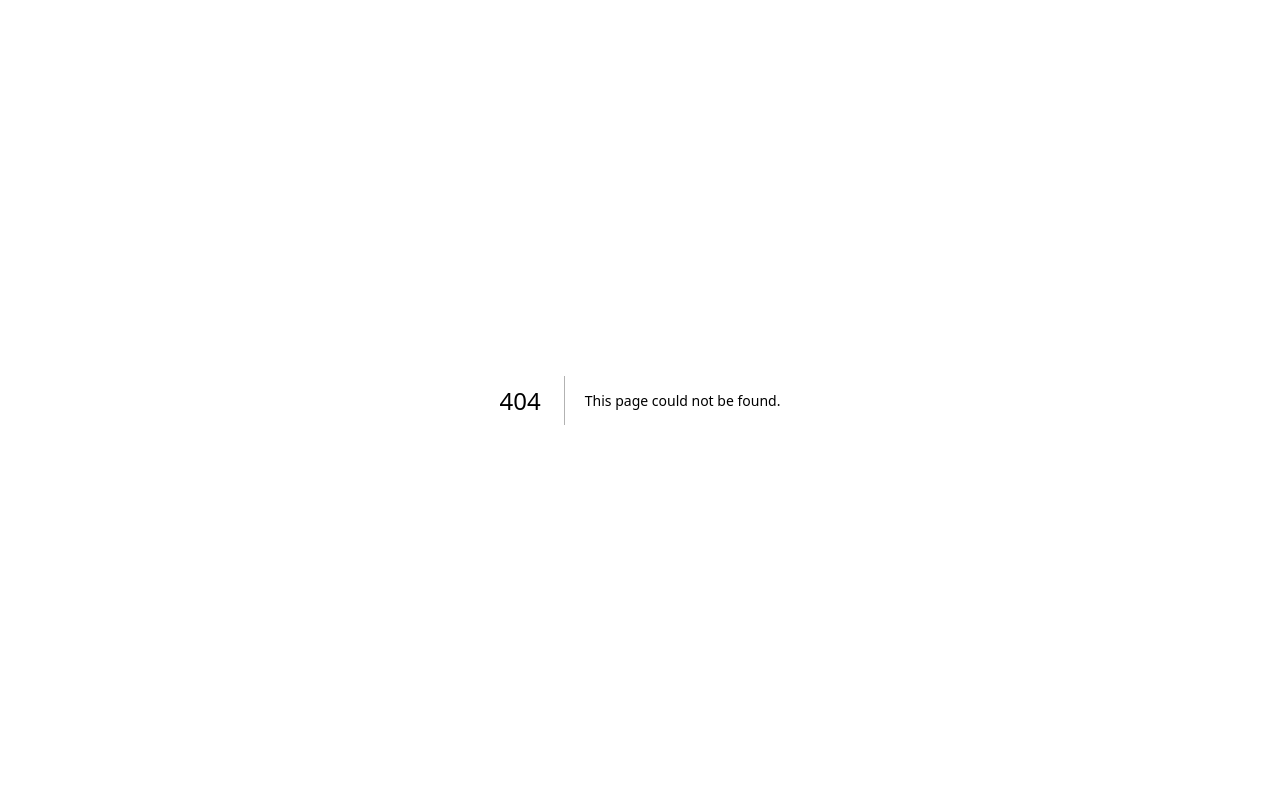
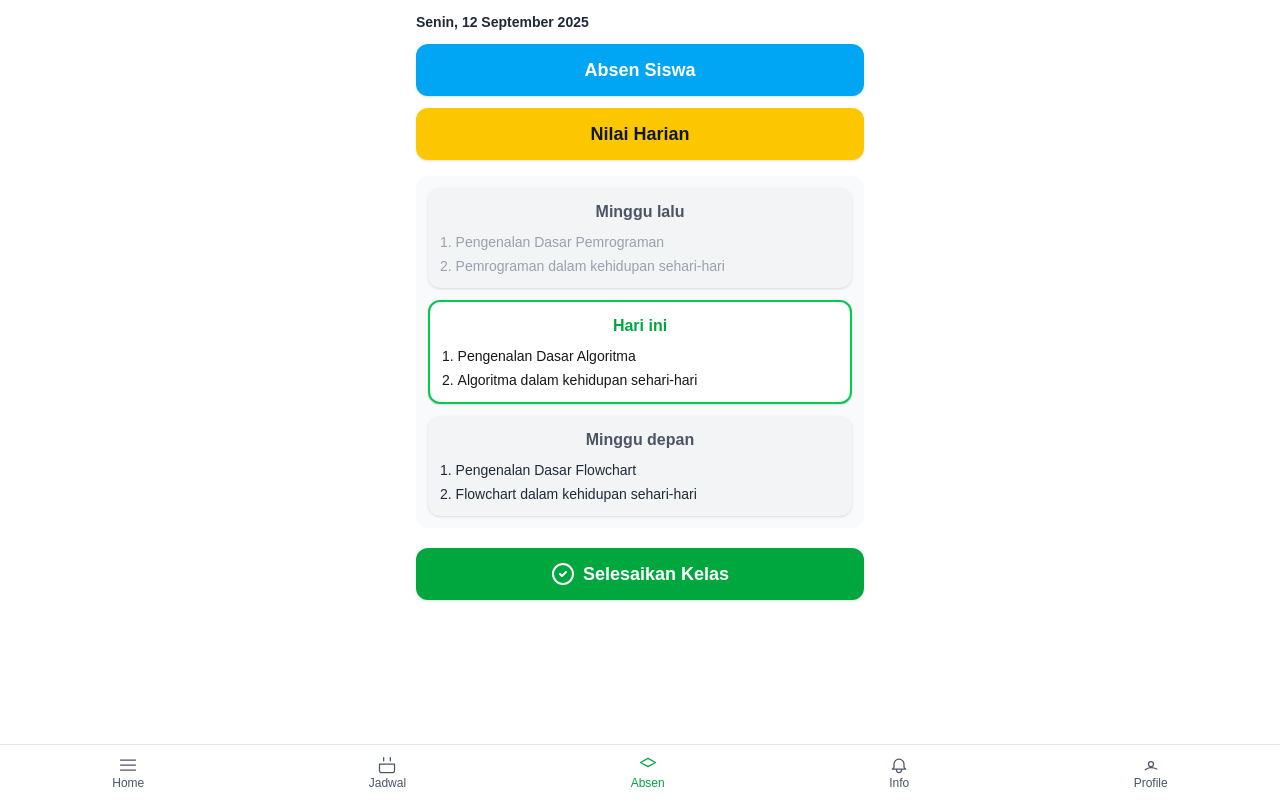
Before and after one commit to ahaydeid/absen-app, a Next.js app: page /today in a window 1280 px wide. Before the commit this address had no page. Built offline with nearby package versions, Linux system fonts and the light colour scheme.

Commit message:
Tambah link ke today

```diff
--- a/src/app/components/TodaySection.tsx
+++ b/src/app/components/TodaySection.tsx
@@ -1,6 +1,7 @@
 "use client";
 
 import { ArrowUpRight, Check } from "lucide-react";
+import Link from "next/link";
 
 export default function TodaySection() {
   const items = [
@@ -65,7 +66,8 @@ export default function TodaySection() {
                   <div className="text-base font-extrabold text-gray-900">{item.title}</div>
                   <div className="italic text-gray-600 text-sm">{item.subject}</div>
                 </div>
-                <ArrowUpRight className="w-5 h-5 text-gray-400" />
+                <Link href="/today"><ArrowUpRight className="w-5 h-5 text-gray-400" /></Link>
+
               </div>
 
               <div className="flex flex-wrap items-center gap-2 mt-2">
--- /dev/null
+++ b/src/app/today/page.tsx
@@ -0,0 +1,169 @@
+"use client";
+
+import { CheckCircle2 } from "lucide-react";
+
+export default function TodayPage() {
+  const sections = [
+    {
+      title: "Minggu lalu",
+      items: [
+        "Pengenalan Dasar Pemrograman",
+        "Pemrograman dalam kehidupan sehari-hari",
+      ],
+      style: "bg-gray-100 text-gray-400 border-none",
+      titleStyle: "text-gray-600 font-semibold",
+    },
+    {
+      title: "Hari ini",
+      items: [
+        "Pengenalan Dasar Algoritma",
+        "Algoritma dalam kehidupan sehari-hari",
+      ],
+      style: "border-2 border-green-500 bg-white",
+      titleStyle: "text-green-600 font-semibold",
+    },
+    {
+      title: "Minggu depan",
+      items: [
+        "Pengenalan Dasar Flowchart",
+        "Flowchart dalam kehidupan sehari-hari",
+      ],
+      style: "bg-gray-100 text-gray-800 border-none",
+      titleStyle: "text-gray-600 font-semibold",
+    },
+  ];
+
+  return (
+    <div className="min-h-screen bg-white flex flex-col items-center px-4 pb-20">
+      <div className="w-full max-w-md mt-3">
+        <p className="text-sm font-bold text-gray-800 mb-3">
+          Senin, 12 September 2025
+        </p>
+
+        <div className="flex flex-col gap-3 mb-4">
+          <button className="bg-sky-500 text-white font-extrabold text-lg rounded-xl py-3 shadow">
+            Absen Siswa
+          </button>
+          <button className="bg-yellow-400 text-gray-900 font-semibold text-lg rounded-xl py-3 shadow">
+            Nilai Harian
+          </button>
+        </div>
+
+        <div className="bg-gray-50 rounded-xl p-3 space-y-3">
+          {sections.map((sec, i) => (
+            <div
+              key={i}
+              className={`rounded-xl p-3 ${sec.style} shadow-sm`}
+            >
+              <h3
+                className={`text-center text-base mb-2 ${sec.titleStyle}`}
+              >
+                {sec.title}
+              </h3>
+              <ol className="list-decimal list-inside space-y-1 text-sm">
+                {sec.items.map((item, idx) => (
+                  <li key={idx}>{item}</li>
+                ))}
+              </ol>
+            </div>
+          ))}
+        </div>
+
+        <div className="mt-5">
+          <button className="w-full bg-green-600 hover:bg-green-700 text-white font-bold text-lg rounded-xl py-3 flex items-center justify-center gap-2 shadow">
+            <CheckCircle2 className="w-6 h-6" />
+            Selesaikan Kelas
+          </button>
+        </div>
+      </div>
+
+      <div className="fixed bottom-0 left-0 right-0 bg-white border-t border-gray-200 h-14 flex justify-around items-center text-xs text-gray-600">
+        <div className="flex flex-col items-center">
+          <svg
+            xmlns="http://www.w3.org/2000/svg"
+            className="w-5 h-5"
+            viewBox="0 0 24 24"
+            fill="none"
+            stroke="currentColor"
+          >
+            <path
+              strokeWidth="1.5"
+              strokeLinecap="round"
+              strokeLinejoin="round"
+              d="M3 12h18M3 6h18M3 18h18"
+            />
+          </svg>
+          <span>Home</span>
+        </div>
+        <div className="flex flex-col items-center">
+          <svg
+            xmlns="http://www.w3.org/2000/svg"
+            className="w-5 h-5"
+            viewBox="0 0 24 24"
+            fill="none"
+            stroke="currentColor"
+          >
+            <path
+              strokeWidth="1.5"
+              strokeLinecap="round"
+              strokeLinejoin="round"
+              d="M8 7V3M16 7V3M3 11h18M5 21h14a2 2 0 002-2V11H3v8a2 2 0 002 2z"
+            />
+          </svg>
+          <span>Jadwal</span>
+        </div>
+        <div className="flex flex-col items-center text-green-600">
+          <svg
+            xmlns="http://www.w3.org/2000/svg"
+            className="w-5 h-5"
+            viewBox="0 0 24 24"
+            fill="none"
+            stroke="currentColor"
+          >
+            <path
+              strokeWidth="1.5"
+              strokeLinecap="round"
+              strokeLinejoin="round"
+              d="M12 14l9-5-9-5-9 5 9 5z"
+            />
+          </svg>
+          <span>Absen</span>
+        </div>
+        <div className="flex flex-col items-center">
+          <svg
+            xmlns="http://www.w3.org/2000/svg"
+            className="w-5 h-5"
+            viewBox="0 0 24 24"
+            fill="none"
+            stroke="currentColor"
+          >
+            <path
+              strokeWidth="1.5"
+              strokeLinecap="round"
+              strokeLinejoin="round"
+              d="M15 17h5l-1.405-1.405A2.032 2.032 0 0118 14.158V11a6 6 0 10-12 0v3.159c0 .538-.214 1.055-.595 1.436L4 17h5m6 0v1a3 3 0 11-6 0v-1m6 0H9"
+            />
+          </svg>
+          <span>Info</span>
+        </div>
+        <div className="flex flex-col items-center">
+          <svg
+            xmlns="http://www.w3.org/2000/svg"
+            className="w-5 h-5"
+            viewBox="0 0 24 24"
+            fill="none"
+            stroke="currentColor"
+          >
+            <path
+              strokeWidth="1.5"
+              strokeLinecap="round"
+              strokeLinejoin="round"
+              d="M5.121 17.804A13.937 13.937 0 0112 15c2.5 0 4.847.63 6.879 1.804M15 11a3 3 0 11-6 0 3 3 0 016 0z"
+            />
+          </svg>
+          <span>Profile</span>
+        </div>
+      </div>
+    </div>
+  );
+}
```
Also changed, not shown: public/profile.png (added).
